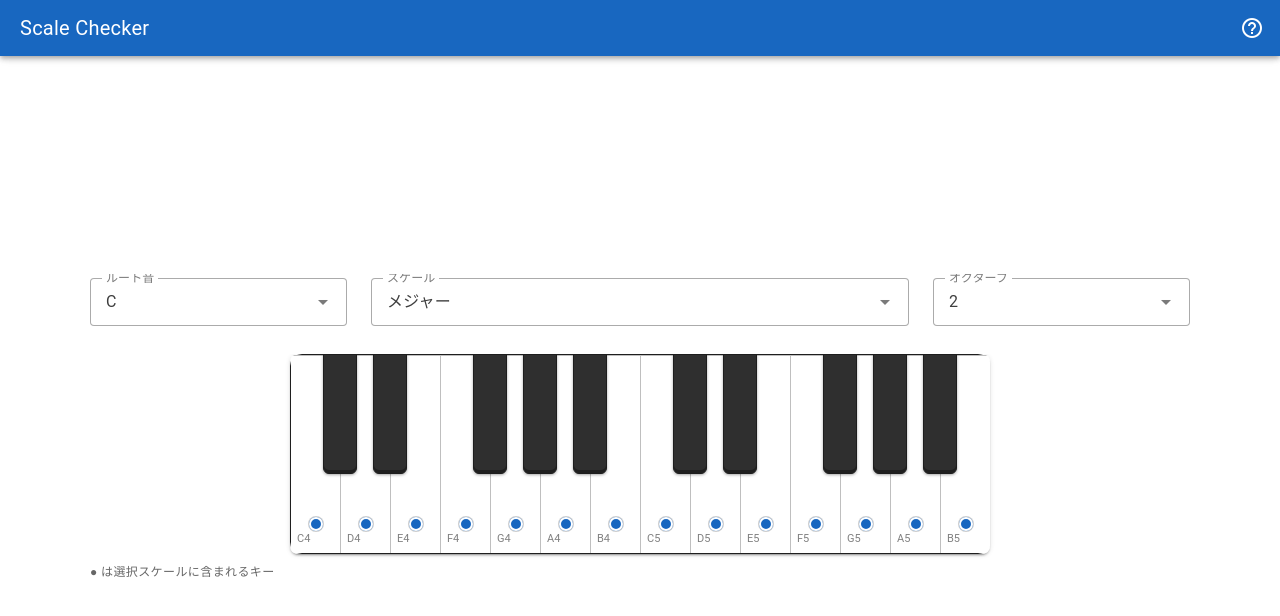
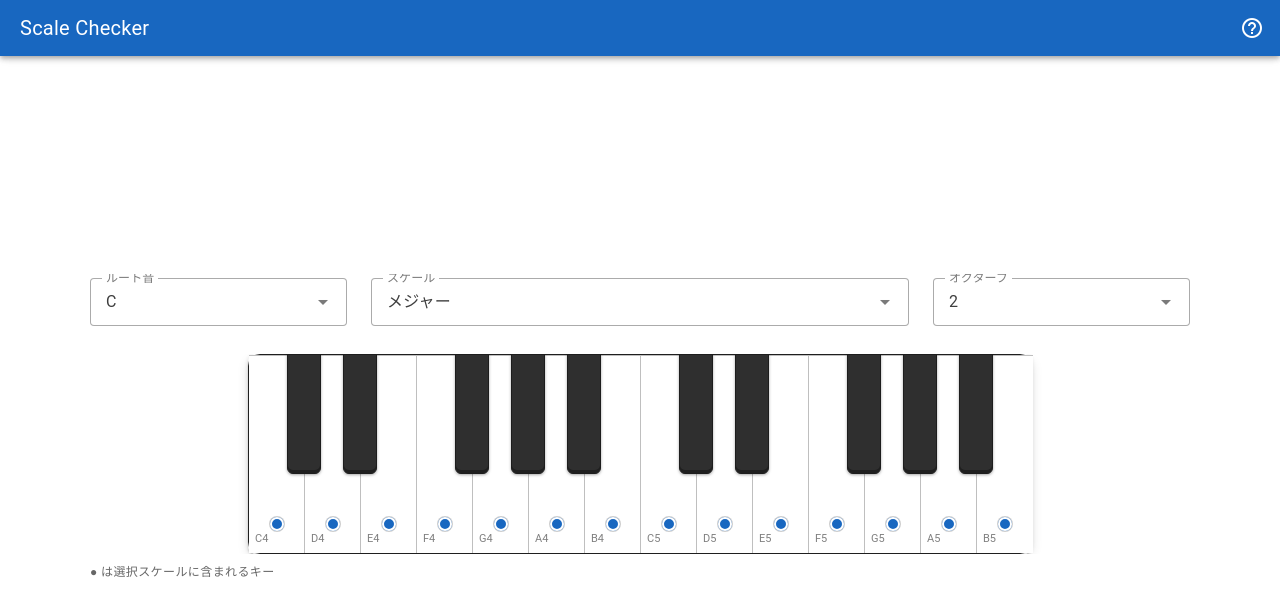
Before and after one commit to gatyaponpin/ScaleChecker, a Vue app: page / in a window 1280 px wide. Shown: the top 616 px of the page. Built offline with nearby package versions, Linux system fonts and the light colour scheme.

Commit message:
fix:レスポンシブでの横スクロールを追加

```diff
--- a/src/components/PianoKeyboard.vue
+++ b/src/components/PianoKeyboard.vue
@@ -2,8 +2,9 @@
   <v-sheet
     class="keyboard mx-auto elevation-2"
     rounded="lg"
-    :style="{ maxWidth: `calc(${whiteKeys.length} * var(--white-w))` }"
+    :style="{ '--white-count': whiteKeys.length }"
   >
+    <div class="kbd-lane">
     <!-- White keys -->
     <div class="whites">
       <div
@@ -25,10 +26,10 @@
         :style="blackStyleForIndex(i)"
       >
         <span v-if="isInScale(blackKey.pitchClassNumber)" class="dot dot--small" />
+        </div>
       </div>
     </div>
   </v-sheet>
-  <div class="text-medium-emphasis text-caption mt-2">● は選択スケールに含まれるキー</div>
 </template>
 
 <script setup>
@@ -44,9 +45,7 @@ const props = defineProps({
   scales: { type: Object, required: true },
 })
 
-/**
- * 鍵盤モデルを生成
- */
+/** 鍵盤モデルを生成 */
 const keys = computed(() =>
   // 12音 × オクターブ数
   Array.from({ length: 12 * props.octaves }, (_, i) => {
@@ -65,9 +64,7 @@ const keys = computed(() =>
 const whiteKeys = computed(() => keys.value.filter(k => !k.isBlack))
 const blackKeys = computed(() => keys.value.filter(k => k.isBlack))
 
-/**
- * スケールに含まれるピッチクラスの集合
- */
+/** スケールに含まれるピッチクラス集合 */
 const pitchClassesInScale = computed(() => {
   // スケール名に対応するビットマスク文字列を取得
   const mask = props.scales[props.scaleName]
@@ -116,14 +113,19 @@ const blackStyleForIndex = (index) => {
 
 <style scoped>
 .keyboard {
-  --white-w: 50px;
+  --white-w: 56px;
   --white-h: 200px;
   --black-w: 34px;
   --black-h: 120px;
   position: relative;
   height: var(--white-h);
   background: linear-gradient(#fff, #fafafa);
-  overflow: hidden;
+  max-width: none !important;
+}
+
+.kbd-lane {
+  width: calc(var(--white-w) * var(--white-count));
+  position: relative;
 }
 
 /* White keys */
@@ -131,11 +133,13 @@ const blackStyleForIndex = (index) => {
   display: grid;
   grid-auto-flow: column;
   grid-auto-columns: var(--white-w);
+  width: 100%;
   height: var(--white-h);
   border: 1px solid #1f1f1f;
   border-radius: 12px;
   box-shadow: 0 4px 12px rgba(0,0,0,.12);
 }
+
 .white-key {
   position: relative;
   background: #fff;
@@ -158,11 +162,15 @@ const blackStyleForIndex = (index) => {
 
 /* Black keys */
 .blacks {
-  position: absolute; top: 0; left: 0; width: 100%;
+  position: absolute;
+  top: 0;
+  left: 0;
+  width: 100%;
   height: var(--black-h);
   pointer-events: none;
   z-index: 2;
 }
+
 .black-key {
   position: absolute;
   width: var(--black-w);
--- a/src/components/ScaleCheckerView.vue
+++ b/src/components/ScaleCheckerView.vue
@@ -72,6 +72,7 @@
       :note-names="NOTE_NAMES"
       :scales="SCALES"
     /> -->
+    <div class="text-medium-emphasis text-caption mt-2">● は選択スケールに含まれるキー</div>
   </v-responsive>
 </template>
 
@@ -93,6 +94,9 @@ const octaves = ref(2)
 .keyboard-wrapper{
   overflow-x: auto;
   overflow-y: hidden;
-  max-width: 100%;
+  width: 100%;
+  -webkit-overflow-scrolling: touch;
+  display: flex;
+  justify-content: center;
 }
 </style>
```
